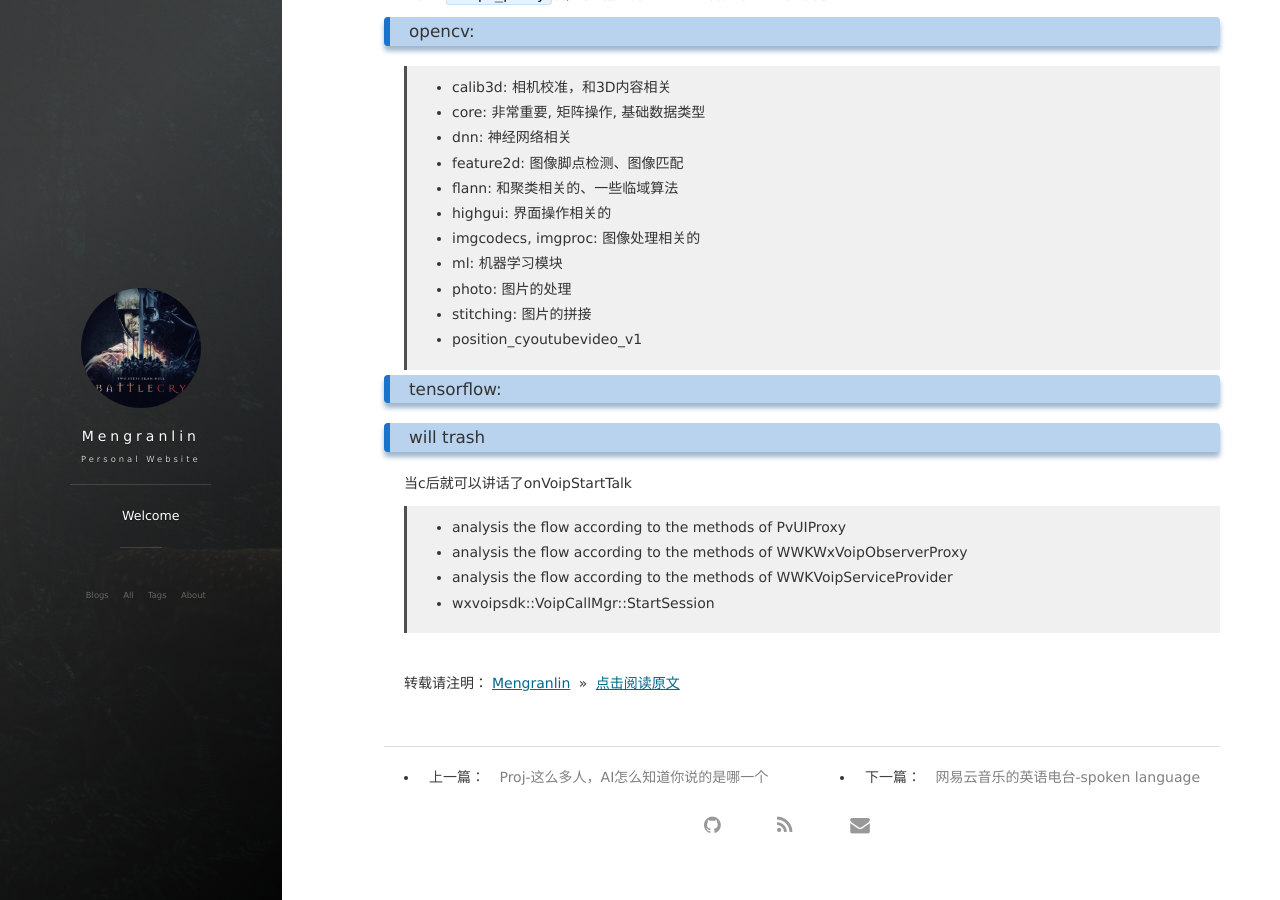
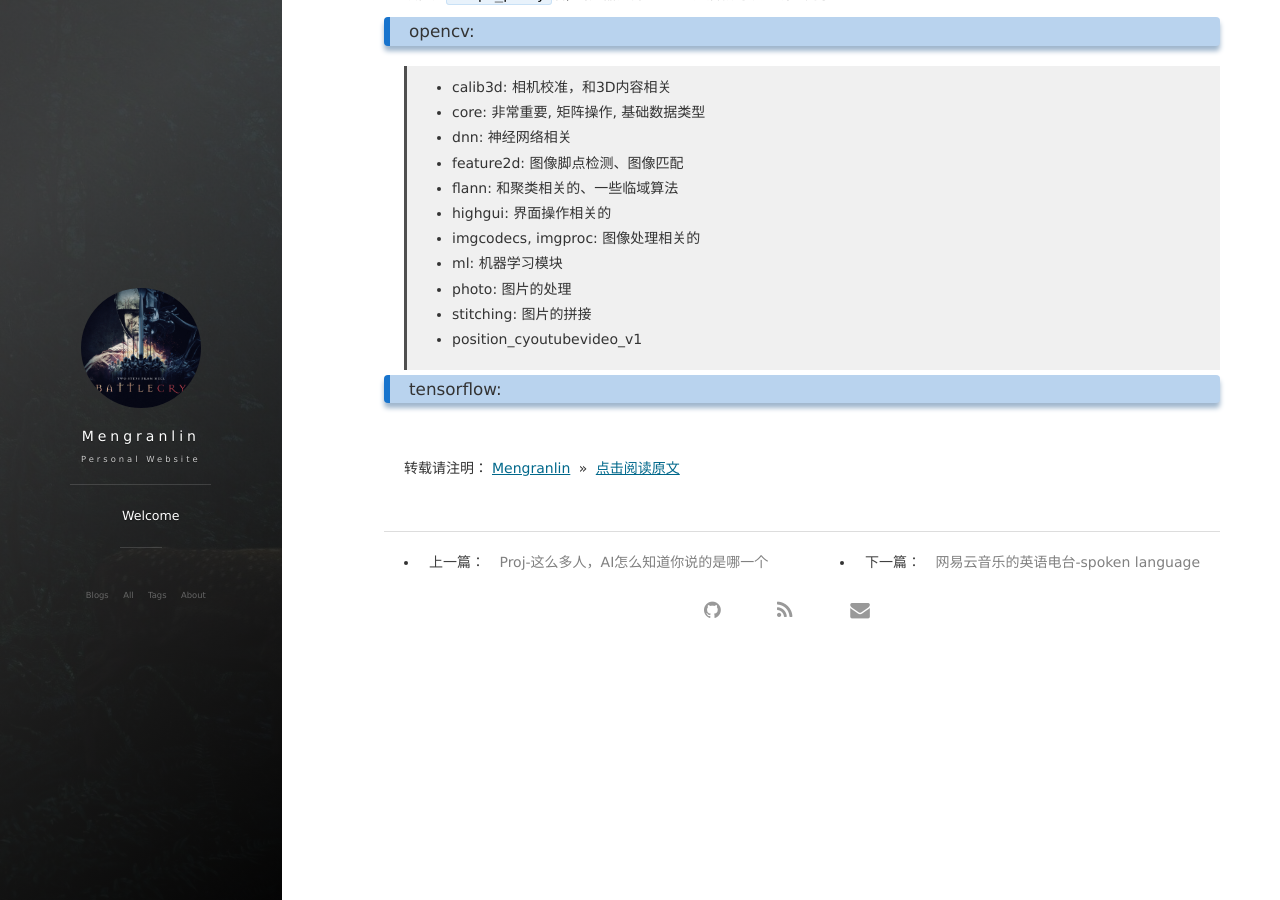
Before and after one commit to lmrshare/lmrshare.github.io, a Jekyll site: the page built from _posts/2018-05-22-wor-mac-wework2.md, in a window 1280 px wide and 900 px high, scrolled down 1077 px. Built offline with Jekyll 4.4.1, drawn with Linux system fonts in a browser that asks for light colours; nearby versions of some CDN libraries; comment, search, counter and statistics services are not loaded.

Commit message:
daily-work-20180920

```diff
--- a/_posts/2018-05-22-wor-mac-wework2.md
+++ b/_posts/2018-05-22-wor-mac-wework2.md
@@ -64,14 +64,6 @@ tag: Projs
 
 ### tensorflow:
 
-### will trash
-
-当c后就可以讲话了onVoipStartTalk
-
->* analysis the flow according to the methods of PvUIProxy
->* analysis the flow according to the methods of WWKWxVoipObserverProxy
->* analysis the flow according to the methods of WWKVoipServiceProvider
->* wxvoipsdk::VoipCallMgr::StartSession
 
 <br>
 
```
